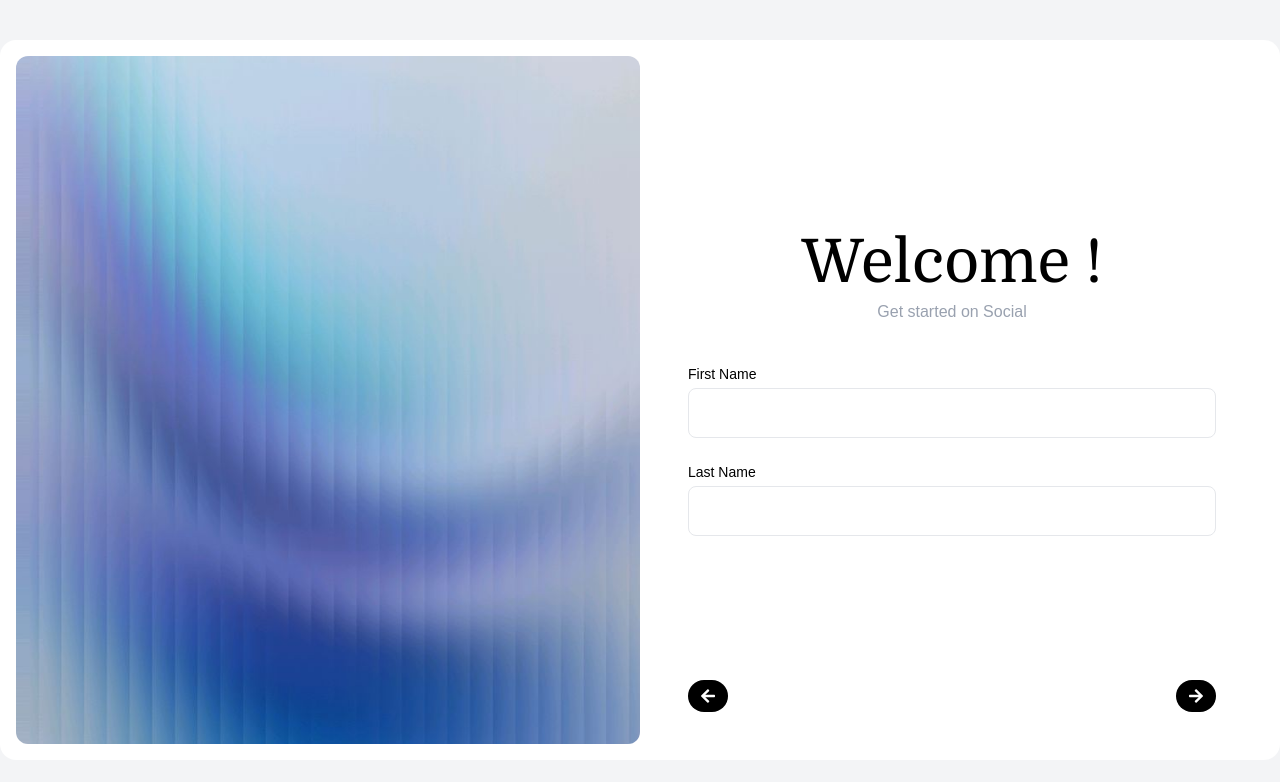
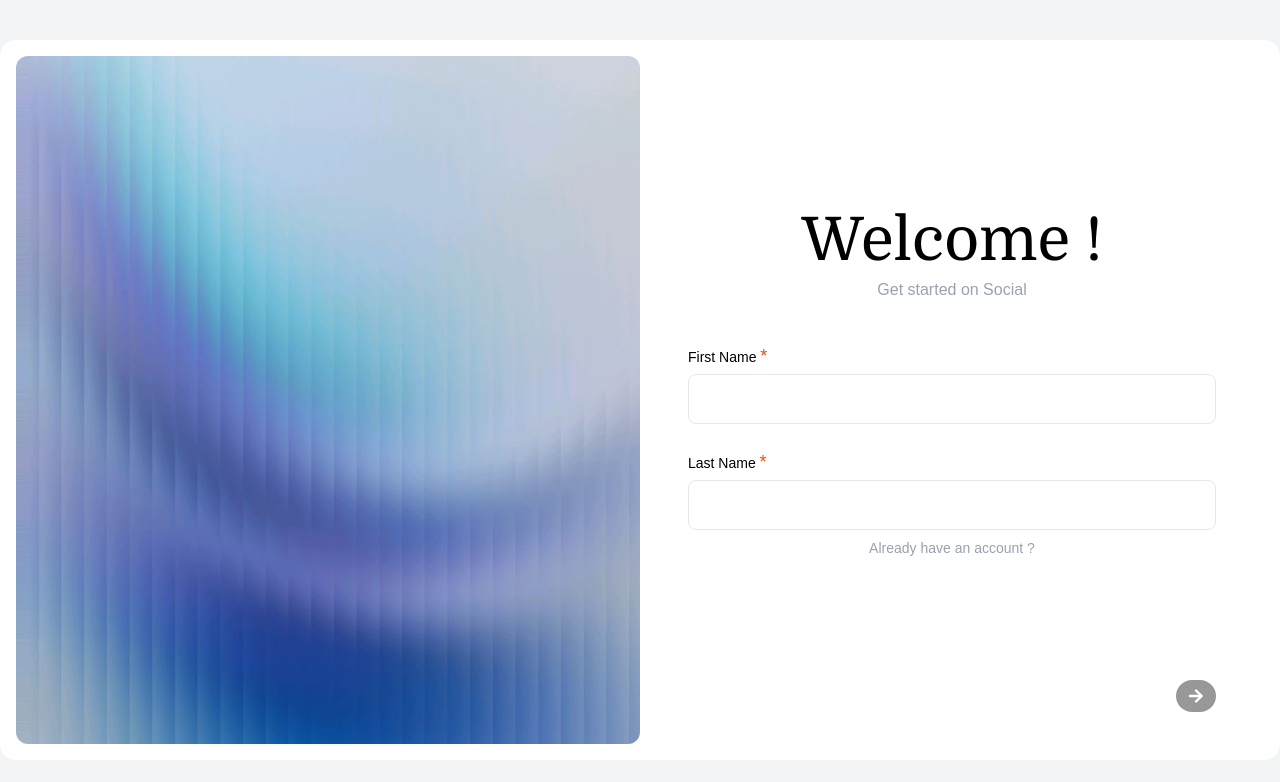
Before and after one commit to mchamakh/social-network, a Next.js app in the folder frontend/: page /register in a window 1280 px wide. Shown: the top 782 px of the page. Built offline with nearby package versions, Linux system fonts and the light colour scheme.

Commit message:
add required field & condition for next step

```diff
--- a/frontend/app/login/page.tsx
+++ b/frontend/app/login/page.tsx
@@ -1,3 +1,5 @@
+import Link from "next/link";
+
 export default function Login() {
   return (
     <div className="min-h-screen w-full bg-gray-100 flex items-center justify-center">
@@ -7,7 +9,8 @@ export default function Login() {
           alt="decoration"
           className="w-1/2 h-full object-cover rounded-xl"
         />
-        <div className="flex flex-col flex-1 items-center justify-center gap-25 px-12">
+        <div className="flex flex-col flex-1 px-12 py-8">
+          <div className="flex flex-col flex-1 items-center justify-center gap-10">
             <div className="text-center">
               <h1 className="text-6xl text-black font-(family-name:--font-domine)">
                 Welcome back
@@ -15,29 +18,43 @@ export default function Login() {
               <p className="text-gray-400 mt-2">It's nice to see you again !</p>
             </div>
 
-          <div className="flex flex-col gap-15 w-full">
+            <div className="flex flex-col gap-4 w-full">
               <div className="flex flex-col gap-1">
-              <label className="text-sm text-black font-medium">Email</label>
+                <label className="text-sm text-black font-medium">
+                  Email<span className="text-orange-600 text-lg">*</span>
+                </label>
                 <input
                   type="text"
                   className="border border-gray-200 rounded-lg px-4 py-3 w-full outline-none focus:border-gray-400"
                 />
               </div>
 
-            <div className="flex flex-col gap-2">
-              <label className="text-sm text-black font-medium">Password</label>
+              <div className="flex flex-col gap-1">
+                <label className="text-sm text-black font-medium">
+                  Password<span className="text-orange-600 text-lg">*</span>
+                </label>
                 <input
                   type="password"
                   className="border border-gray-200 rounded-lg px-4 py-3 w-full outline-none focus:border-gray-400"
                 />
               </div>
+
+              <Link
+                href="/register"
+                className="text-gray-500 hover:underline text-center text-sm"
+              >
+                No account yet ?
+              </Link>
+            </div>
           </div>
 
+          <div className="flex justify-center">
             <button className="bg-black text-white px-12 py-3 rounded-full font-medium hover:bg-zinc-800 transition-colors">
               Sign in
             </button>
           </div>
         </div>
       </div>
+    </div>
   );
 }
--- a/frontend/app/page.tsx
+++ b/frontend/app/page.tsx
@@ -30,9 +30,12 @@ export default function Home() {
         <p className=" text-gray-500 text-lg">
           Connect, share, and discover people who are just like you.
         </p>
-        <button className="mt-4 bg-black text-white px-8 py-3 rounded-full font-medium hover:bg-zinc-800 transition-colors">
+        <Link
+          href={"/register"}
+          className="mt-4 bg-black text-white px-8 py-3 rounded-full font-medium hover:bg-zinc-800 transition-colors"
+        >
           Create your account !
-        </button>
+        </Link>
       </div>
     </div>
   );
--- a/frontend/app/register/page.tsx
+++ b/frontend/app/register/page.tsx
@@ -1,9 +1,21 @@
 "use client";
 import { useState } from "react";
 import { FaArrowRight, FaArrowLeft } from "react-icons/fa";
+import Link from "next/link";
 
 export default function Register() {
   const [step, setStep] = useState(1);
+  const [firstName, setFirstName] = useState("");
+  const [lastName, setLastName] = useState("");
+  const [email, setEmail] = useState("");
+  const [password, setPassword] = useState("");
+
+  const canGoNext = () => {
+    if (step === 1) return firstName.trim() !== "" && lastName.trim() !== "";
+    if (step === 2) return email.trim() !== "" && password.trim() !== "";
+    return true;
+  };
+
   return (
     <div className="min-h-screen w-full bg-gray-100 flex items-center justify-center">
       <div className="bg-white rounded-2xl flex flex-row w-335 h-180 p-4">
@@ -26,21 +38,33 @@ export default function Register() {
                 <>
                   <div className="flex flex-col gap-1">
                     <label className="text-sm text-black font-medium">
-                      First Name
+                      First Name{" "}
+                      <span className="text-orange-600 text-lg">*</span>
                     </label>
                     <input
                       type="text"
-                      className="border border-gray-200 rounded-lg px-4 py-3 w-full outline-none focus:border-gray-400"
+                      value={firstName}
+                      onChange={(e) => setFirstName(e.target.value)}
+                      className="border text-black border-gray-200 rounded-lg px-4 py-3 w-full outline-none focus:border-gray-400"
                     />
                   </div>
                   <div className="flex flex-col gap-1">
                     <label className="text-sm text-black font-medium">
-                      Last Name
+                      Last Name{" "}
+                      <span className="text-orange-600 text-lg">*</span>
                     </label>
                     <input
                       type="text"
-                      className="border border-gray-200 rounded-lg px-4 py-3 w-full outline-none focus:border-gray-400"
+                      value={lastName}
+                      onChange={(e) => setLastName(e.target.value)}
+                      className="border text-black border-gray-200 rounded-lg px-4 py-3 w-full outline-none focus:border-gray-400"
                     />
+                    <Link
+                      href="/login"
+                      className="text-gray-400 hover:underline text-center text-sm mt-1"
+                    >
+                      Already have an account ?
+                    </Link>
                   </div>
                 </>
               )}
@@ -49,21 +73,32 @@ export default function Register() {
                 <>
                   <div className="flex flex-col gap-1">
                     <label className="text-sm text-black font-medium">
-                      Email
+                      Email <span className="text-orange-600 text-lg">*</span>
                     </label>
                     <input
                       type="email"
-                      className="border border-gray-200 rounded-lg px-4 py-3 w-full outline-none focus:border-gray-400"
+                      value={email}
+                      onChange={(e) => setEmail(e.target.value)}
+                      className="border text-black border-gray-200 rounded-lg px-4 py-3 w-full outline-none focus:border-gray-400"
                     />
                   </div>
                   <div className="flex flex-col gap-1">
                     <label className="text-sm text-black font-medium">
-                      Password
+                      Password{" "}
+                      <span className="text-orange-600 text-lg">*</span>
                     </label>
                     <input
                       type="password"
-                      className="border border-gray-200 rounded-lg px-4 py-3 w-full outline-none focus:border-gray-400"
+                      value={password}
+                      onChange={(e) => setPassword(e.target.value)}
+                      className="border text-black border-gray-200 rounded-lg px-4 py-3 w-full outline-none focus:border-gray-400"
                     />
+                    <Link
+                      href="/login"
+                      className="text-gray-400 hover:underline text-center text-sm mt-1"
+                    >
+                      Already have an account ?
+                    </Link>
                   </div>
                 </>
               )}
@@ -76,7 +111,7 @@ export default function Register() {
                     </label>
                     <input
                       type="text"
-                      className="border border-gray-200 rounded-lg px-4 py-3 w-full outline-none focus:border-gray-400"
+                      className="border text-black border-gray-200 rounded-lg px-4 py-3 w-full outline-none focus:border-gray-400"
                     />
                   </div>
                   <div className="flex flex-col gap-1">
@@ -85,7 +120,7 @@ export default function Register() {
                     </label>
                     <input
                       type="date"
-                      className="border border-gray-200 rounded-lg px-4 py-3 w-full outline-none focus:border-gray-400"
+                      className="border text-black border-gray-200 rounded-lg px-4 py-3 w-full outline-none focus:border-gray-400"
                     />
                   </div>
                 </>
@@ -98,7 +133,7 @@ export default function Register() {
                       About me
                     </label>
                     <textarea
-                      className="border border-gray-200 rounded-lg px-4 py-3 w-full outline-none focus:border-gray-400 resize-none"
+                      className="border text-black border-gray-200 rounded-lg px-4 py-3 w-full outline-none focus:border-gray-400 resize-none"
                       rows={3}
                     />
                   </div>
@@ -117,18 +152,30 @@ export default function Register() {
           </div>
 
           <div className="flex flex-row justify-between">
+            {step > 1 && (
               <button
                 onClick={() => setStep(step - 1)}
-              className="cursor-pointer bg-black text-white px-3 py-2 rounded-full font-medium hover:bg-zinc-800 transition-colors"
+                className="bg-black cursor-pointer text-white px-3 py-2 rounded-full font-medium hover:bg-zinc-800 transition-colors"
               >
                 <FaArrowLeft />
               </button>
+            )}
+
+            {step < 4 && (
               <button
                 onClick={() => setStep(step + 1)}
-              className="cursor-pointer bg-black text-white px-3 py-2 rounded-full font-medium hover:bg-zinc-800 transition-colors"
+                disabled={!canGoNext()}
+                className="bg-black cursor-pointer text-white px-3 py-2 rounded-full font-medium hover:bg-zinc-800 transition-colors ml-auto disabled:opacity-40 disabled:cursor-not-allowed"
               >
                 <FaArrowRight />
               </button>
+            )}
+
+            {step === 4 && (
+              <button className="bg-black cursor-pointer text-white px-6 py-2 rounded-full font-medium hover:bg-zinc-800 transition-colors">
+                Join us
+              </button>
+            )}
           </div>
         </div>
       </div>
```
Lines whose indentation alone changed are shown as unchanged.
